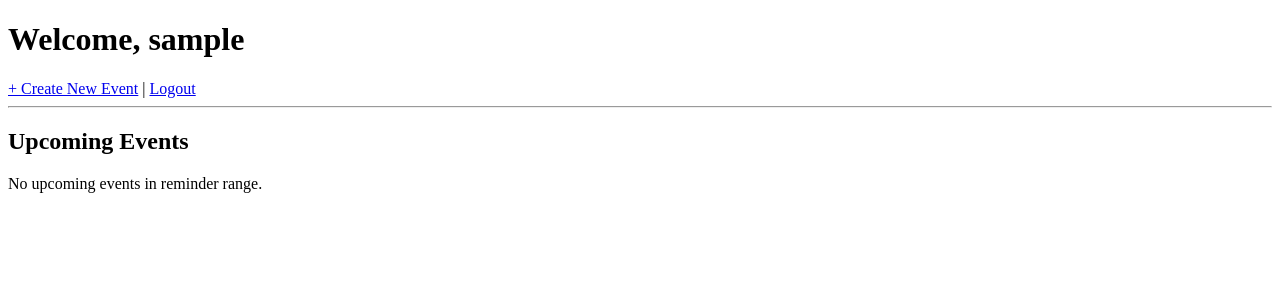
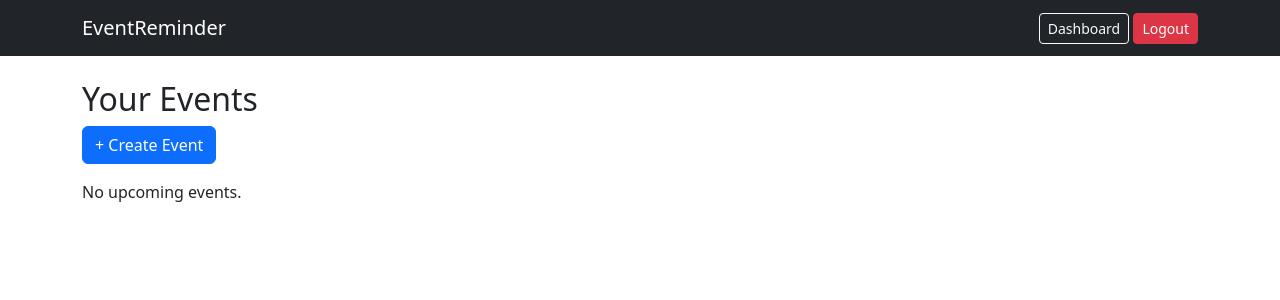
Before and after one commit to anfaruk00797-dev/LeadFlare, a Flask app: page /dashboard in a window 1280 px wide. Shown: the top 300 px of the page. Run offline with Flask 3, Linux system fonts and the light colour scheme; the visitor is signed in with stand-in values (Sample User, id 1); data that the repository does not hold is empty.

Commit message:
update dasboard file

```diff
--- a/templates/dashboard.html
+++ b/templates/dashboard.html
@@ -1,49 +1,43 @@
-<!DOCTYPE html>
-<html>
+{% extends "base.html" %}
 
-<head>
-    <title>Dashboard</title>
-</head>
+{% block title %}Dashboard{% endblock %}
 
-<body>
+{% block content %}
 
-    <h1>Welcome, {{ current_user.username }}</h1>
+<h2>Your Events</h2>
 
-    <a href="{{ url_for('create_event') }}">+ Create New Event</a> |
-    <a href="{{ url_for('logout') }}">Logout</a>
-
-    <hr>
-
-    <h2>Upcoming Events</h2>
+<a href="{{ url_for('create_event') }}" class="btn btn-primary mb-3">
+    + Create Event
+</a>
 
 {% if upcoming_events %}
 {% for event, days_left in upcoming_events %}
-    <div style="margin-bottom:15px;">
-
-        <strong>
+<div class="card mb-3">
+    <div class="card-body">
+        <h5 class="card-title">
             <a href="{{ url_for('event_detail', event_id=event.id) }}">
                 {{ event.title }}
             </a>
-        </strong>
-        <br>
+        </h5>
 
+        <p class="card-text">
             Date: {{ event.event_date }} <br>
+            <span class="text-danger">
                 {{ days_left }} days left
-        <br><br>
+            </span>
+        </p>
 
-        <a href="{{ url_for('edit_event', event_id=event.id) }}">Edit</a> |
-        <a href="{{ url_for('delete_event', event_id=event.id) }}"
-            onclick="return confirm('Are you sure you want to delete this event?');">
+        <a href="{{ url_for('edit_event', event_id=event.id) }}" class="btn btn-warning btn-sm">Edit</a>
+
+        <a href="{{ url_for('delete_event', event_id=event.id) }}" class="btn btn-danger btn-sm"
+            onclick="return confirm('Delete this event?');">
             Delete
         </a>
-
     </div>
-    <hr>
+</div>
 {% endfor %}
 {% else %}
-    <p>No upcoming events in reminder range.</p>
+<p>No upcoming events.</p>
 {% endif %}
 
-</body>
-
-</html>
+{% endblock %}
```
Lines whose indentation alone changed are shown as unchanged.
